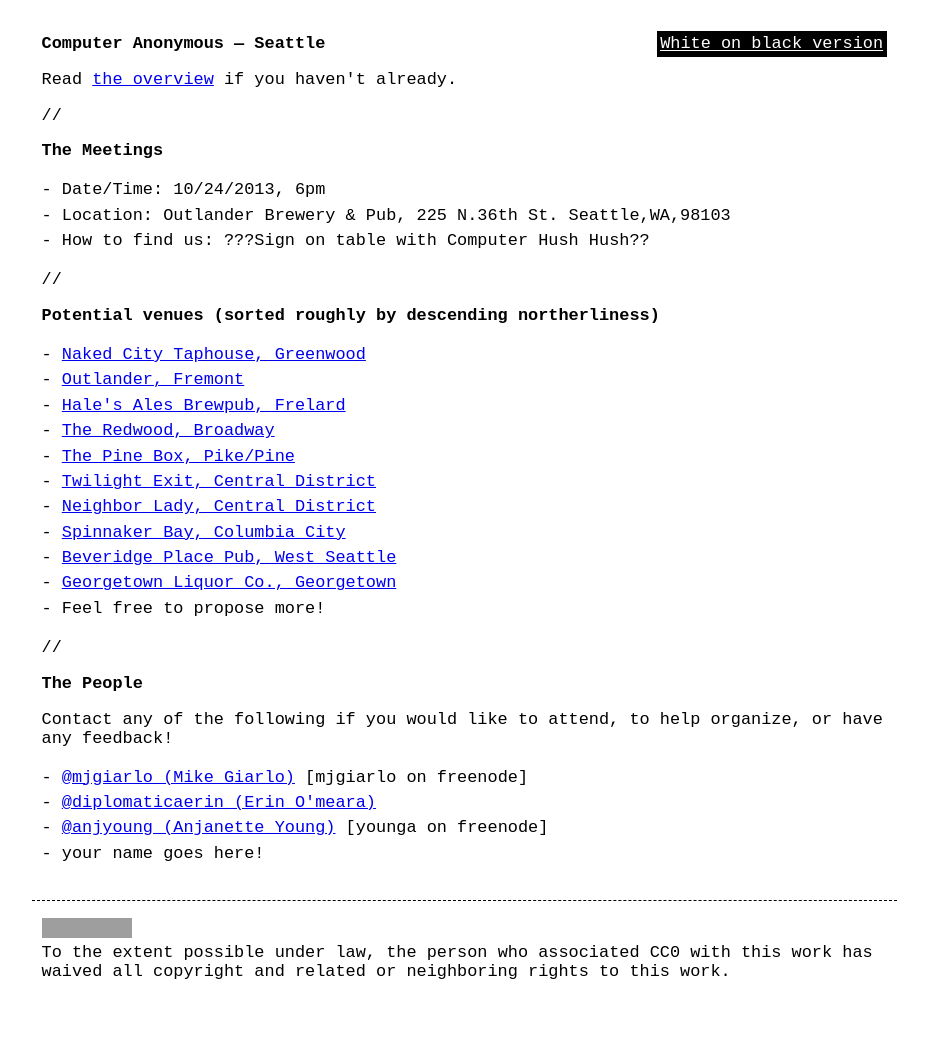
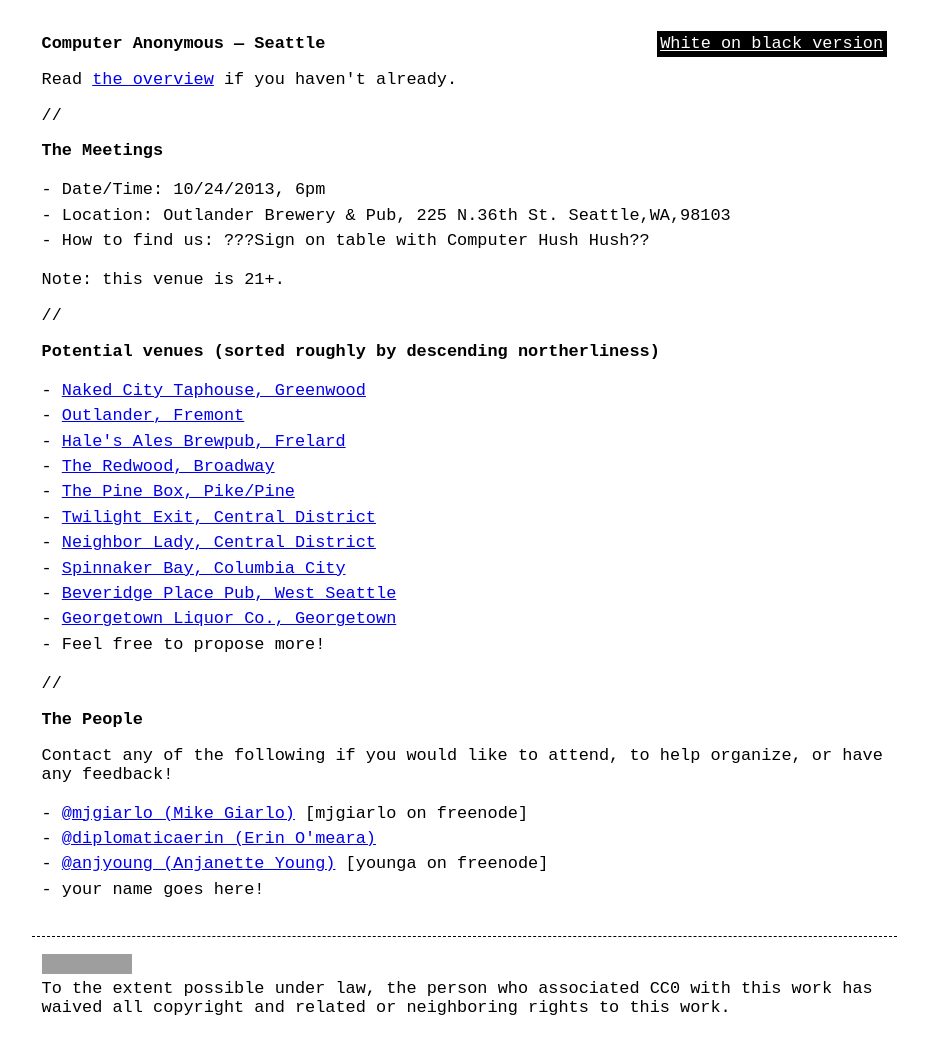
Before and after one commit to computeranonymous/computer, a Jekyll site: the page built from us_seattle.html, in a window 1280 px wide. Shown: the whole page, without its empty margins (176-1104 px from the left). Built offline with Jekyll 4.4.1, drawn with Linux system fonts in a browser that asks for light colours; before the commit the page ends 1015 px from its top, so only the background shows below that; grey boxes are pictures that could not be loaded.

Commit message:
Update us_seattle.html
Added a 21+ note about venue.

```diff
--- a/us_seattle.html
+++ b/us_seattle.html
@@ -14,7 +14,7 @@
     <li>Location: Outlander Brewery & Pub, 225 N.36th St. Seattle,WA,98103</li>
     <li>How to find us: ???Sign on table with Computer Hush Hush??</li>
 </ul>
-
+<p>Note: this venue is 21+.</p>
 
 <p>//</p>
 
```
